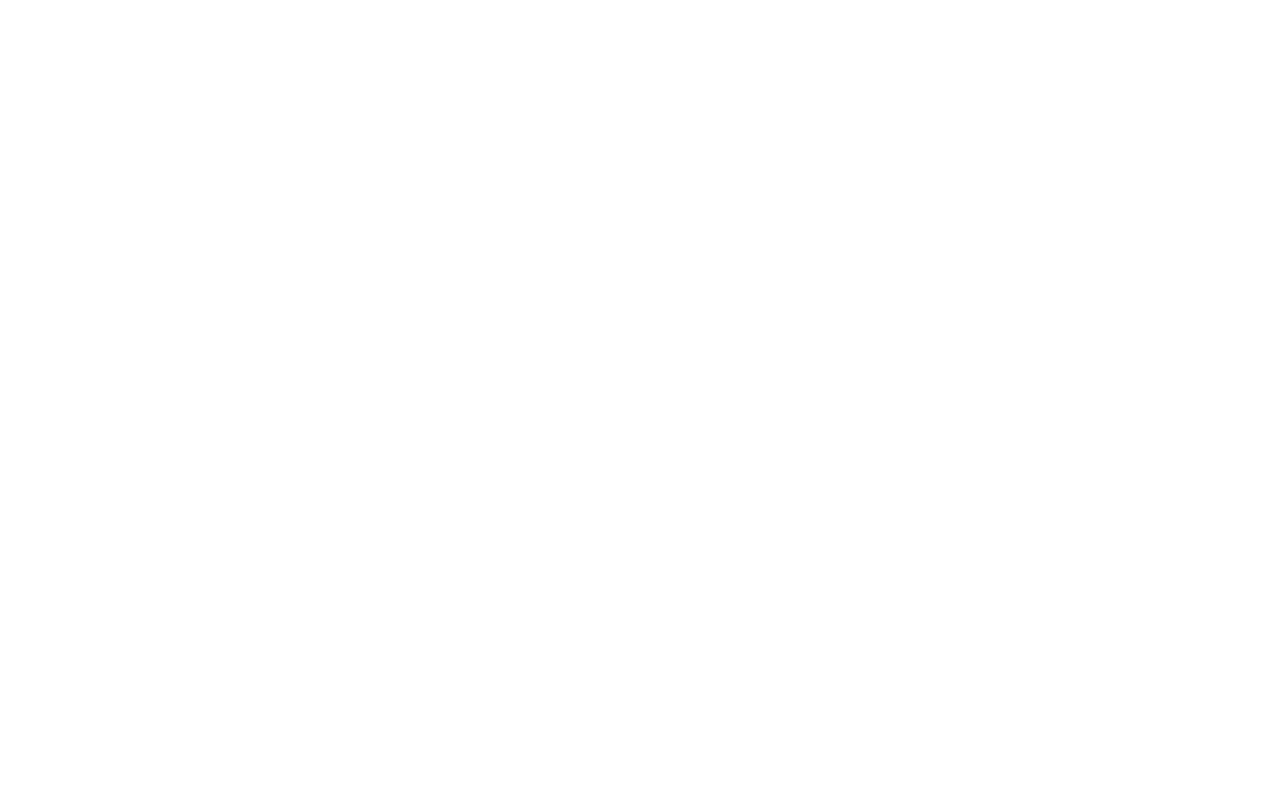
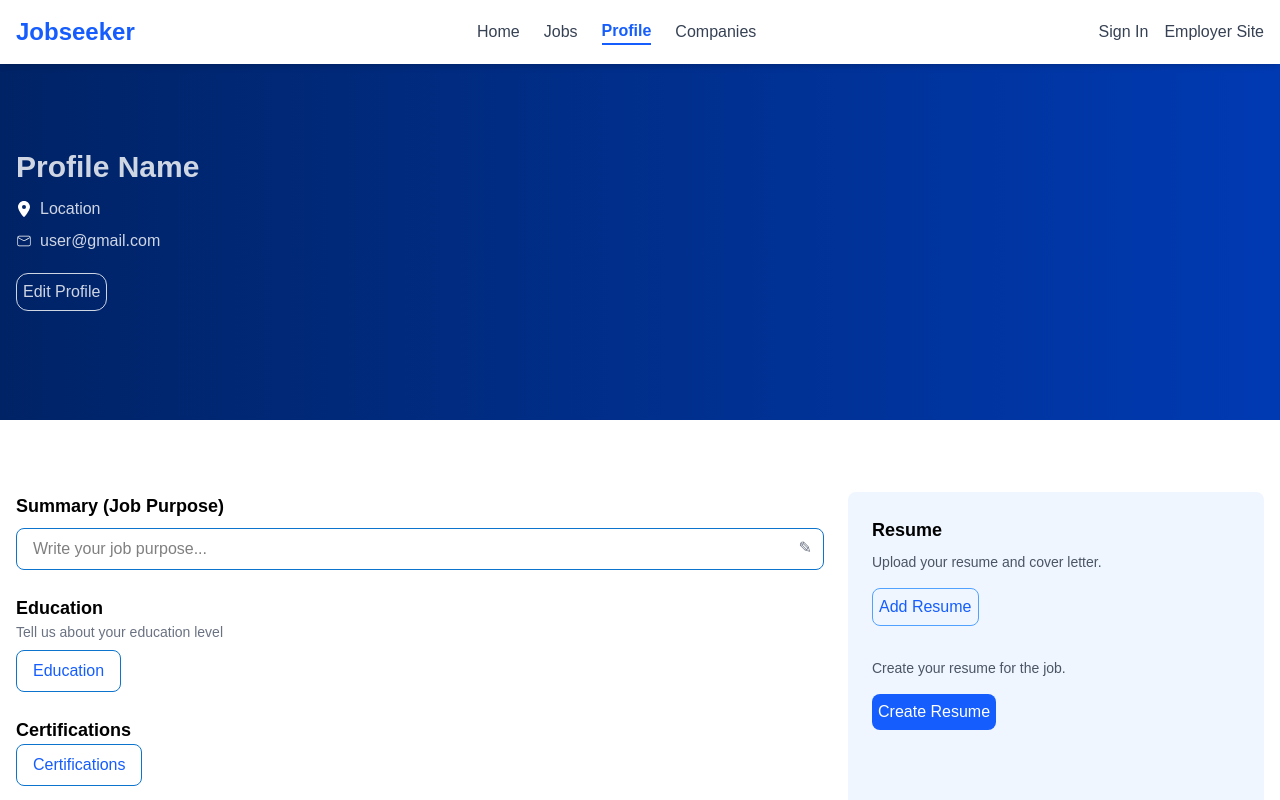
Before and after one commit to KyawLynnAwng1234/jobstreet, a React (Vite) app in the folder frontend/: page /profile/me in a window 1280 px wide. Before the commit this address had no page. Shown: the top 800 px of the page. Built offline with nearby package versions, Linux system fonts and the light colour scheme.

Commit message:
configuration react frontend

```diff
--- a/frontend/src/App.jsx
+++ b/frontend/src/App.jsx
@@ -5,9 +5,11 @@
 import JobSearch from './pages/JobSearch'
 import Profile from './pages/Profile'
 
+// Auth JobSeeker
 import SignIn from './pages/jobseeker/SignIn'
 import Register from './pages/jobseeker/Register'
 import VerifyOTP from './pages/jobseeker/VerifyOTP'
+import ProfileMe from './pages/signprofile/ProfileMe'
 // import JobRegister from './components/auth/RegisterJobseeker'
 // import JobSignin from './components/auth/SigninJobseeker.jsx'
 // import Verify from './components/auth/VerifyJobseeker.jsx'
@@ -22,6 +24,9 @@
           <Route index element={<Home />} />
           <Route path='job-search' element={<JobSearch />} />
           <Route path='profile' element={<Profile />} />
+
+          {/* Auth Jobseeker */}
+          <Route path='profile/me' element={<ProfileMe />} />
         </Route>
 
         {/* Jobseeker Auth */}
--- a/frontend/src/pages/Profile.jsx
+++ b/frontend/src/pages/Profile.jsx
@@ -7,7 +7,7 @@
   return (
     <div>
       {/* Hero Section */}
-      <section className="bg-gradient-to-r from-[#002366] to-[#003AB3] text-white py-8 mt-13 md:mt-15">
+      <section className="bg-gradient-to-r from-[#002366] to-[#003AB3] text-white py-8">
         <div className="container mx-auto px-4 h-[300px]">
           <div className="flex flex-col w-full h-full justify-center items-start">
             <h1 className="text-3xl font-bold mb-2 text-[#ffffffcf]">Create Your Profile</h1>
--- a/frontend/src/pages/jobseeker/VerifyOTP.jsx
+++ b/frontend/src/pages/jobseeker/VerifyOTP.jsx
@@ -112,7 +112,7 @@
       }
 
       // Profile create page သို့ redirect
-      navigate("/profile/create-profile");
+      navigate("/profile/me");
     } catch (err) {
       setMessage(err.response?.data?.error || "Verification failed");
     } finally {
--- /dev/null
+++ b/frontend/src/pages/signprofile/ProfileMe.jsx
@@ -0,0 +1,111 @@
+import React from "react";
+import { CiMail } from "react-icons/ci";
+import { FaLocationDot } from "react-icons/fa6";
+
+export default function ProfileMe() {
+  // sections skill loop
+  const sections = [
+    {
+      title: "Education",
+      desc: "Tell us about your education level",
+      btn: "Education",
+    },
+    {
+      title: "Certifications",
+      btn: "Certifications",
+    },
+    {
+      title: "Skills",
+      btn: "Your Skills",
+    },
+    {
+      title: "Language",
+      btn: "Proficient language",
+    },
+  ];
+
+  return (
+    <div>
+      {/* Hero Section */}
+      <section className="bg-gradient-to-r from-[#002366] to-[#003AB3] text-white py-8">
+        <div className="container mx-auto px-4 h-[300px]">
+          <div className="flex flex-col w-full h-full justify-center items-start">
+            <h1 className="text-3xl font-bold mb-2 text-[#ffffffcf]">Profile Name</h1>
+            <div className="flex justify-center items-center space-x-2 py-1">
+              <FaLocationDot />
+              <p className="text-[#ffffffcf]">Location</p>
+            </div>
+            <div className="flex justify-center items-center space-x-2 py-1">
+              <CiMail />
+              <p className="text-[#ffffffcf]">user@gmail.com</p>
+            </div>
+            <button className="border rounded-xl p-1.5 my-4 text-[#ffffffcf]">
+              Edit Profile
+            </button>
+          </div>
+        </div>
+      </section>
+
+      {/* Features Section */}
+      <section className="container mx-auto px-4 py-12">
+        <div className="flex flex-col md:flex-row gap-6 py-6">
+          {/* Left Section */}
+          <div className="flex-1 space-y-6">
+            {/* Summary */}
+            <div>
+              <label className="block text-lg font-semibold mb-2">
+                Summary (Job Purpose)
+              </label>
+              <div className="relative">
+                <input
+                  type="text"
+                  placeholder="Write your job purpose..."
+                  className="w-full border border-[#0D74CE] rounded-lg px-4 py-2 focus:outline-none focus:ring focus:ring-blue-300"
+                />
+                <span className="absolute right-3 top-2 text-gray-500">
+                  <a href="">✎</a>
+                </span>
+              </div>
+            </div>
+
+            {/* Dynamic Sections */}
+            {sections.map((item, index) => (
+              <div key={index}>
+                <h2 className="text-lg font-semibold">{item.title}</h2>
+                {item.desc && (
+                  <p className="text-sm text-gray-500 mb-2">{item.desc}</p>
+                )}
+                <button className="border border-[#0D74CE] text-blue-600 px-4 py-2 rounded-lg hover:bg-blue-50">
+                  {item.btn}
+                </button>
+              </div>
+            ))}
+          </div>
+
+          {/* Right Section */}
+          <div className="w-full md:w-1/3 bg-blue-50 rounded-lg p-6">
+            <h2 className="text-lg font-semibold mb-2">Resume</h2>
+            <div className="flex flex-col gap-4 justify-start items-start">
+              <div>
+                <p className="text-sm text-gray-600 mb-4">
+                  Upload your resume and cover letter.
+                </p>
+                <button className="border border-blue-400 text-blue-600 p-1.5 rounded-lg mb-4 hover:bg-blue-50">
+                  Add Resume
+                </button>
+              </div>
+              <div>
+                <p className="text-sm text-gray-600 mb-4">
+                  Create your resume for the job.
+                </p>
+                <button className="bg-blue-600 text-white p-1.5 rounded-lg hover:bg-blue-700">
+                  Create Resume
+                </button>
+              </div>
+            </div>
+          </div>
+        </div>
+      </section>
+    </div>
+  );
+}
```
Also changed, not shown: 1 other file (tests, documents, lock files or other folders).
